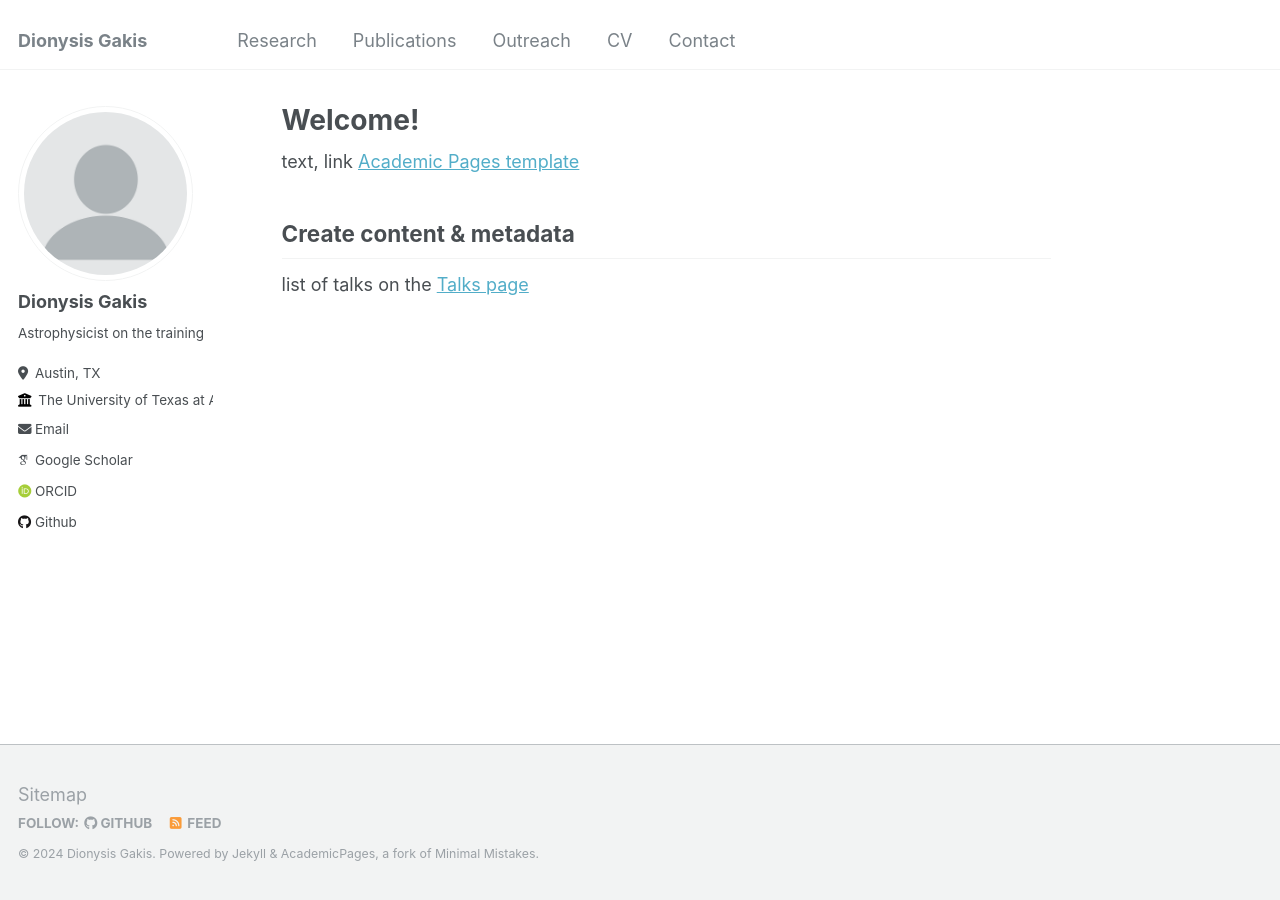
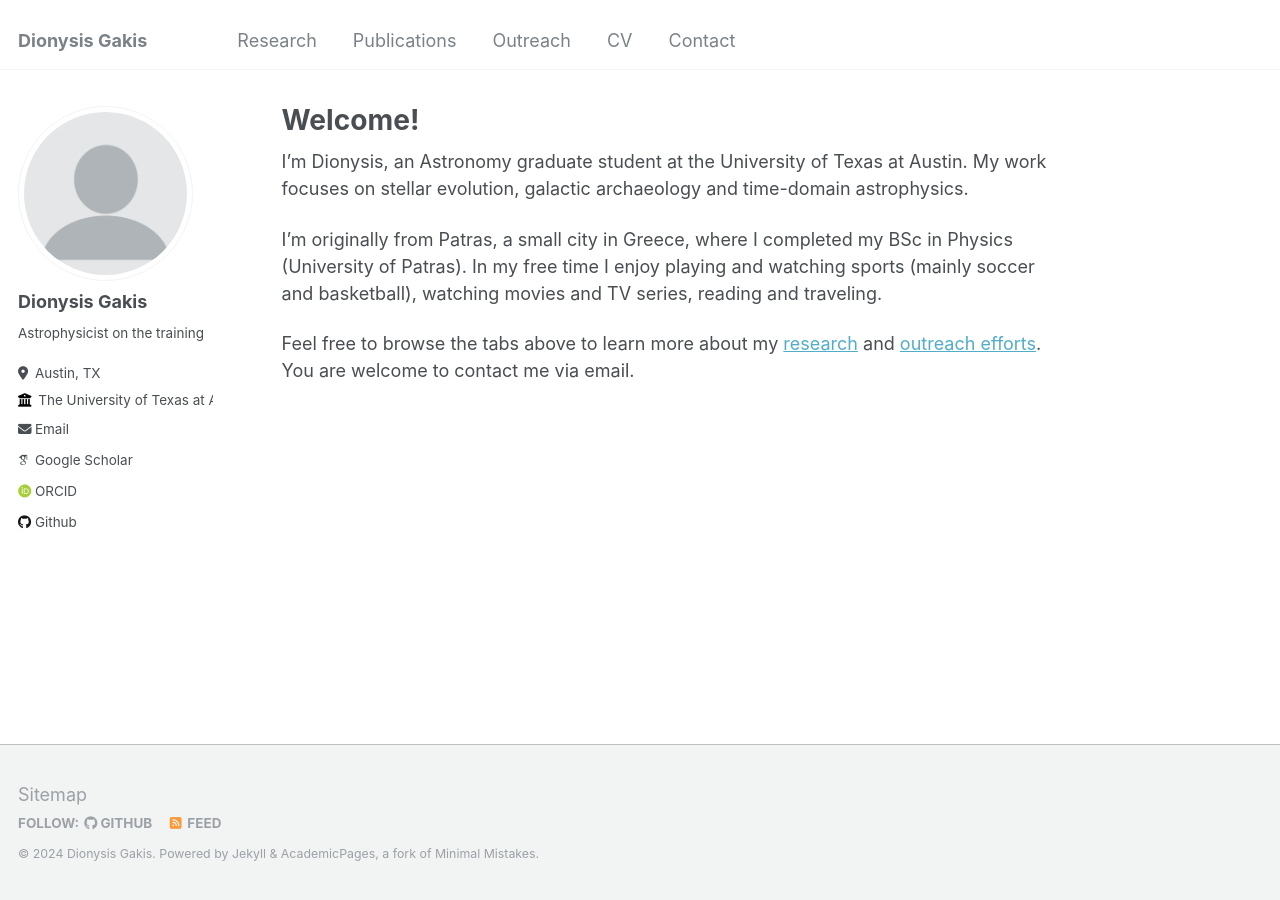
Before and after one commit to diongak/diongak.github.io, a Jekyll site: the page built from _pages/about.md, in a window 1280 px wide. Built offline with Jekyll 4.4.1, drawn with Linux system fonts in a browser that asks for light colours; some web fonts are replaced.

Commit message:
Update14

```diff
--- a/_pages/about.md
+++ b/_pages/about.md
@@ -7,8 +7,8 @@ redirect_from:
   - /about.html
 ---
 
-text, link [Academic Pages template](https://github.com/academicpages/academicpages.github.io)
+I'm Dionysis, an Astronomy graduate student at the University of Texas at Austin. My work focuses on stellar evolution, galactic archaeology and time-domain astrophysics.
 
-Create content & metadata
-------
-list of talks on the [Talks page](https://academicpages.github.io/talks)
+I'm originally from Patras, a small city in Greece, where I completed my BSc in Physics (University of Patras). In my free time I enjoy playing and watching sports (mainly soccer and basketball), watching movies and TV series, reading and traveling.
+
+Feel free to browse the tabs above to learn more about my [research](https://academicpages.github.io/talks) and [outreach efforts](https://academicpages.github.io/year-archive). You are welcome to contact me via email.
```
Also changed, not shown: _pages/markdown.md (+1 -5 lines).
